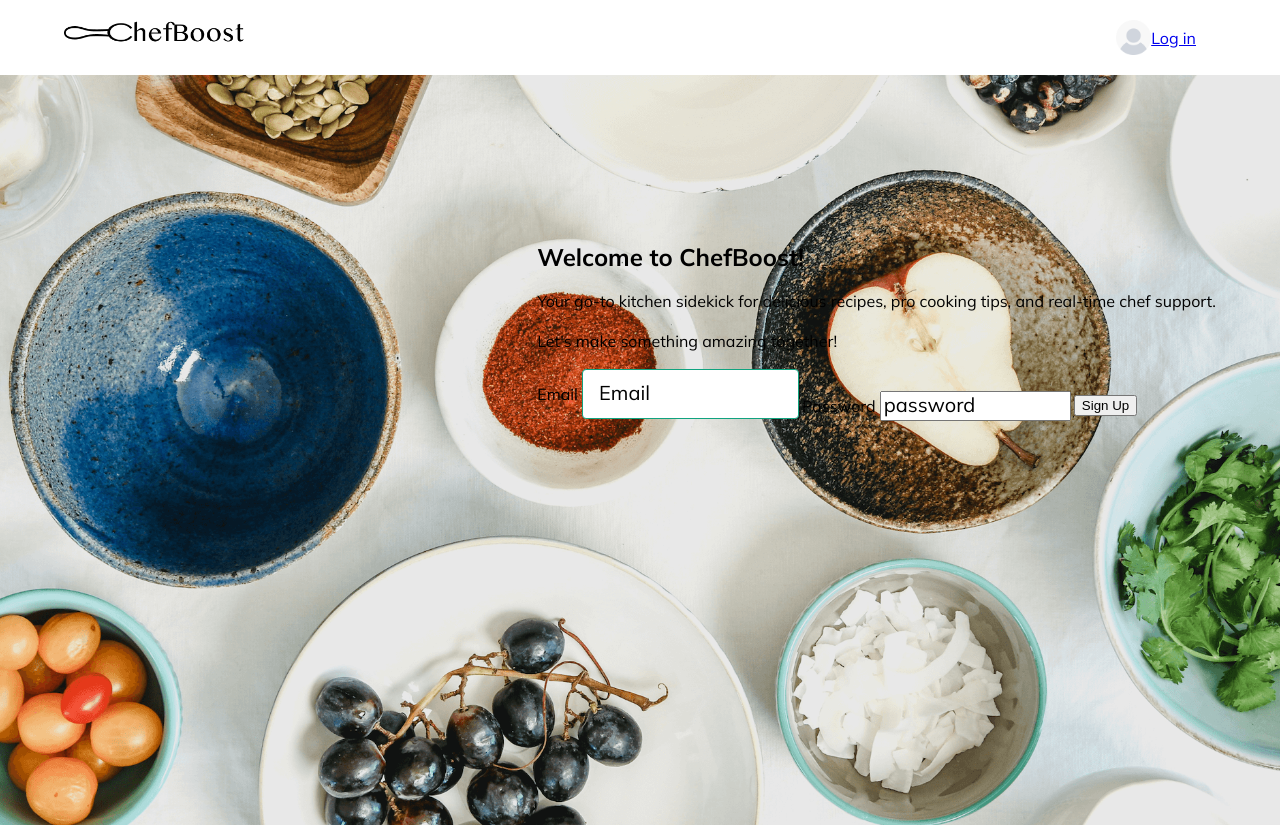
After one commit to twosavoie/gen-ai-recipe-chatbot, a Flask app: template templates/signup.html in a window 1280 px wide. The commit adds this page. Run offline with Flask 3, Linux system fonts and the light colour scheme; the template is opened without the code that fills it, so the values that code supplies are empty.

Commit message:
Homepage styled

```diff
--- a/static/main.css
+++ b/static/main.css
@@ -1,28 +1,32 @@
 /* These are CSS variables. They allow you to change the theme of the chatbot by replacing the values. Read more about them here: https://developer.mozilla.org/en-US/docs/Web/CSS/Using_CSS_custom_properties */
 :root {
-  --background-color: #2D493A;
-  --header-text-color: #FFFFFF;
-  --default-background: #FFFFFF;
-  --default-text-color: #000000;
-  --accent-color-1: #8D8D8D;
+  --primary-color: #FFFFFF;
+  --secondary-color: #000000;
+  --tertiary-color: #FFA6DE;
+  --message-text: #8D8D8D;
   --message-background: #EDEDED;
   /* --border-input: 3px solid #2B6DEE; */
   /* ? needed */
-  /* --border-radius: 15px; */
+  --border-radius: 15px;
   /* ? Maybe one of the accent colors instead? */
   /* --placeholder-text-accents: #9E9C9C; */
   /* Todo check the font family. It's Myanmar MN in the design but I don't think it's a Google font. */
-  --header-text-font-family: "Open Sans", serif;
-  --body-text-font-family: "Open Sans", serif;
+  --primary-font-family: "Mulish", sans-serif;
+  --secondary-font-family: "Nunito", sans-serif;
 
+}
+
+figure {
+  margin: 0;
+  padding: 0;
 }
 
 body,
 input {
   font-size: 1rem;
   line-height: 24px;
-  color: var(--default-text-color);
-  font-family: var(--body-text-font-family);
+  color: var(--secondary-color);
+  font-family: var(--primary-font-family);
 }
 
 body {
@@ -52,9 +56,14 @@ body {
   display: flex;
   /* flex-direction: column; */
   align-items: center;
-  /* justify-content: center; */
+  justify-content: space-between;
   width: 90%;
   max-width: 1400px;
+}
+
+.site-header .logo {
+  height: 35px;
+  line-height: 0;
 }
 
 .site-header h1 {
@@ -67,12 +76,22 @@ body {
   margin: 20px;
 }
 
-.site-header .logo {
-  width: 100px;
+.user-info {
+  display: flex;
+  align-items: center;
+  margin: 20px;
+}
+
+.user-info img {
+  width: 35px;
+}
+
+.user-info p {
+  margin: 0 20px;
 }
 
 .chat-container {
-  max-width: 600px;
+  max-width: 500px;
   width: 70%;
   /* padding: 0 20px 20px 20px; */
   display: flex;
@@ -310,11 +343,10 @@ main {
   justify-content: center;
   align-items: flex-end;
   /* todo: un x the file name before pushing the code */
-  background: url('xember-stacks-bkgd.png');
+  background: url('joanie-simon-2r8BzVYZIeo-unsplash.png'), #f5e4f0;
   background-size: cover;
   background-position: center;
-  height: calc(100vh - 100px);
-  /* 100vh; */
+  height: calc(100vh - 50px);
 }
 
 .main-content-wrapper {
@@ -328,7 +360,7 @@ main {
   /* justify-content: center; */
   justify-content: flex-end;
   width: 90%;
-  max-width: 1200px;
+  max-width: 1400px;
 }
 
 .messages {
--- /dev/null
+++ b/templates/signup.html
@@ -0,0 +1,51 @@
+<!doctype html>
+<html lang="en">
+
+<head>
+  <title>Ember Stacks</title>
+  <link rel="stylesheet" href="{{ url_for('static', filename='main.css') }}" />
+  <link rel="preconnect" href="https://fonts.googleapis.com">
+  <link rel="preconnect" href="https://fonts.gstatic.com" crossorigin>
+  <link href="https://fonts.googleapis.com/css2?family=Mulish:ital,wght@0,200..1000;1,200..1000&display=swap"
+    rel="stylesheet">
+  <link href="https://fonts.googleapis.com/css2?family=Nunito:ital,wght@0,200..1000;1,200..1000&display=swap"
+    rel="stylesheet">
+  <script src="{{ url_for('static', filename='script.js') }}" defer></script>
+</head>
+
+<body>
+  <header class="site-header">
+    <div class="header-content-wrapper">
+      <figure>
+        <img src="{{ url_for('static', filename='logo.png' ) }}" alt="" class="logo"><span class="visually-hidden">Chef
+          Boost</span>
+      </figure>
+      <div class="user-info">
+        <img src="{{ url_for('static', filename='avatar.png' ) }}" alt="" class="user-image">
+        <a href="{{ url_for('login') }}" class="link-underline">Log in</a>
+      </div>
+  </header>
+  <main>
+    <div class="main-content-wrapper">
+      <div class="">
+        <h2>Welcome to ChefBoost!</h2>
+        <p>Your go-to kitchen sidekick for delicious recipes, pro cooking tips, and real-time chef support.</p>
+        <p>Let's make something amazing together!</p>
+        <form method="POST" class="auth-form-content-wrapper">
+          <div class="form-group">
+            <label for="username">Email</label>
+            <input type="text" id="username" name="username" placeholder="Email" required>
+          </div>
+          <div class="form-group">
+            <label for="password">Password</label>
+            <input type="password" id="password" name="password" placeholder="password" required>
+          </div>
+          <button type="submit" class="btn">Sign Up</button>
+        </form>
+      </div>
+    </div>
+  </main>
+
+</body>
+
+</html>
```
Also changed, not shown: other parts of static/main.css (+36 -21 lines), static/script.js (deleted, +0 -120 lines), templates/index.html (+20 -7 lines), templates/login.html (added, +50 -0 lines), static/Rectangle 8640.png (added), static/avatar.png (added), static/bot-image.png (added), static/close-icon.png, static/ember-stacks-bkgd.png (deleted), static/ember-stacks-bot-image.png (deleted), static/ember-stacks-logo.png (deleted), static/joanie-simon-2r8BzVYZIeo-unsplash.png (added), static/logo.png (added), static/open-icon.png, 1 more files.
